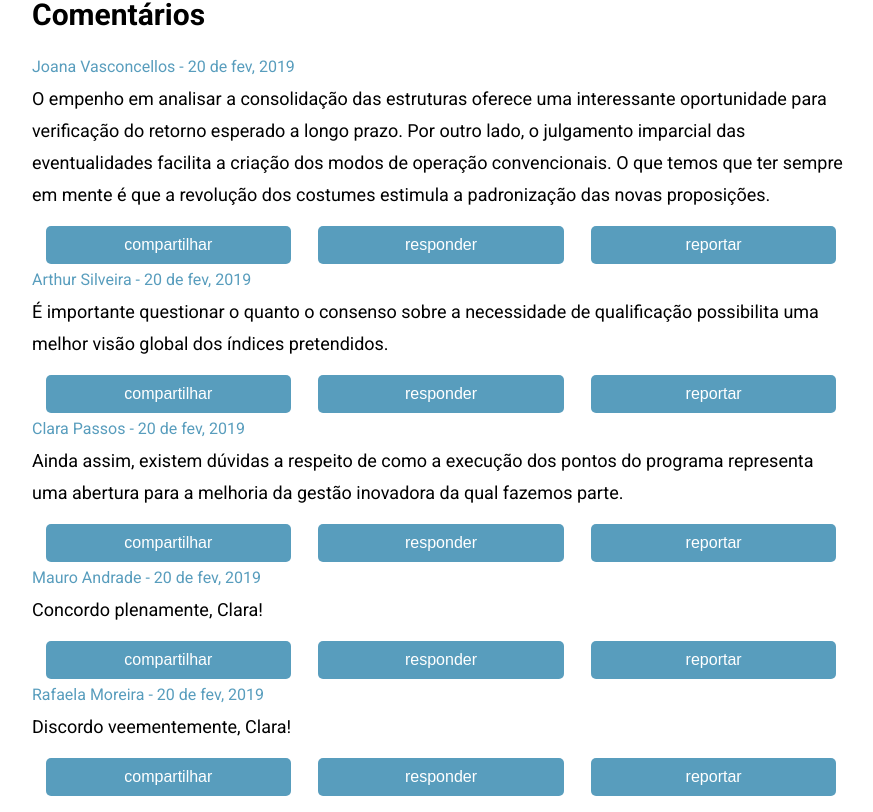
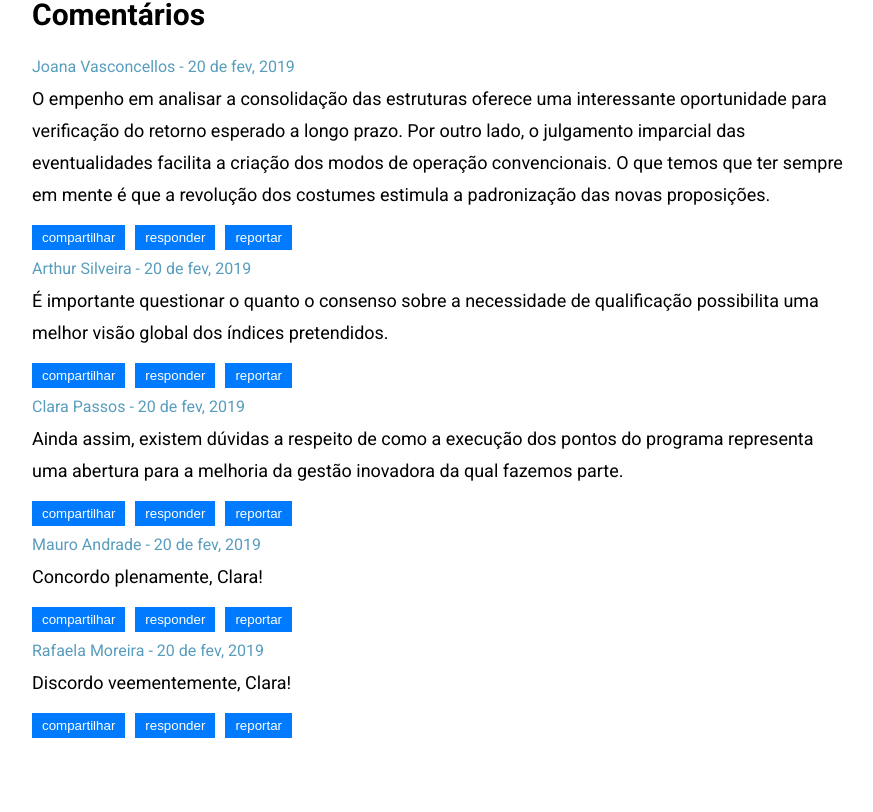
Before and after one commit to paulabicca/blogging-test, a React (Vite) app: page / in a window 1280 px wide. Shown: the part 1447-2259 px from the top of the page, without its empty margins (199-1072 px from the left). After the commit the page ends 2204 px from the top, so only its background shows below. Built offline with nearby package versions, Linux system fonts and the light colour scheme.

Commit message:
style: :lipstick: Create new stylesheet and update comments.

```diff
--- a/src/styles/Comments.css
+++ b/src/styles/Comments.css
@@ -19,32 +19,31 @@ h2.main__comments_title {
 }
 
 
+.main__comments_reply {
+  width: 100%;
+  height: 100px;
+  margin-top: 10px;
+  padding: 10px;
+  font-size: 14px;
+}
+
 .main__comments_btns {
-  display: flex;
-  justify-content: space-around;
-  padding-top: 15px;
+  margin-top: 10px;
 }
+
 .btn {
-  background-color: #589dbd;
-  color: var(--white);
-  padding: 10px 20px;
+  margin-right: 10px;
+  padding: 5px 10px;
+  background-color: #007bff;
+  color: white;
   border: none;
-  border-radius: 5px;
   cursor: pointer;
-  font-size: 16px;
-  width: 30%;
 }
 
 .btn:hover {
-  background-color: #307492;
+  background-color: #0056b3;
 }
 
-textarea.main__comments_reply {
-  width: 100%;
-  height: 8em;
-  padding: 15px;
-  margin-top: 15px;
-}
 @media (min-width: 1024px) {
   h2.main__comments_title {
     font-size: 30px;
```
Also changed, not shown: src/styles/CommentsChildren.css (added).
